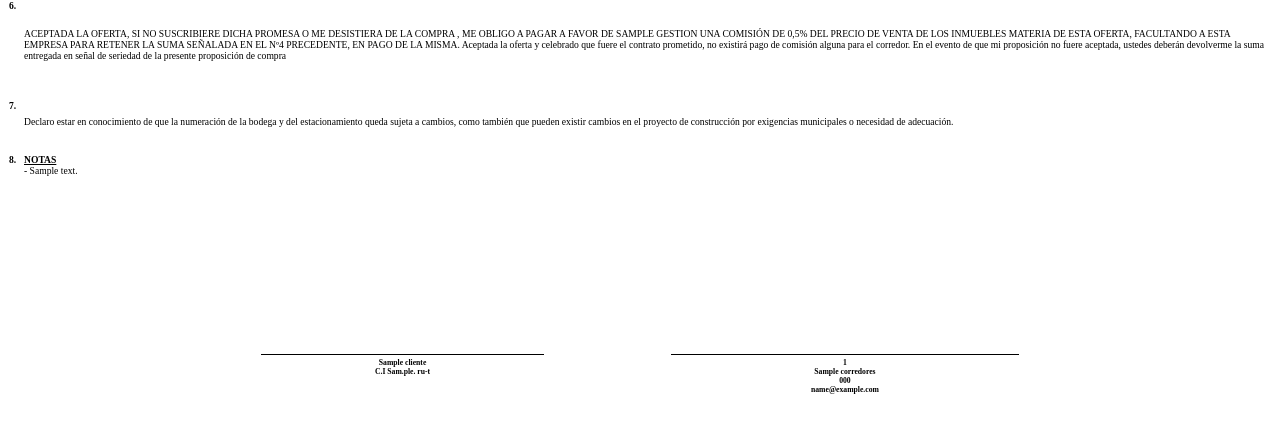
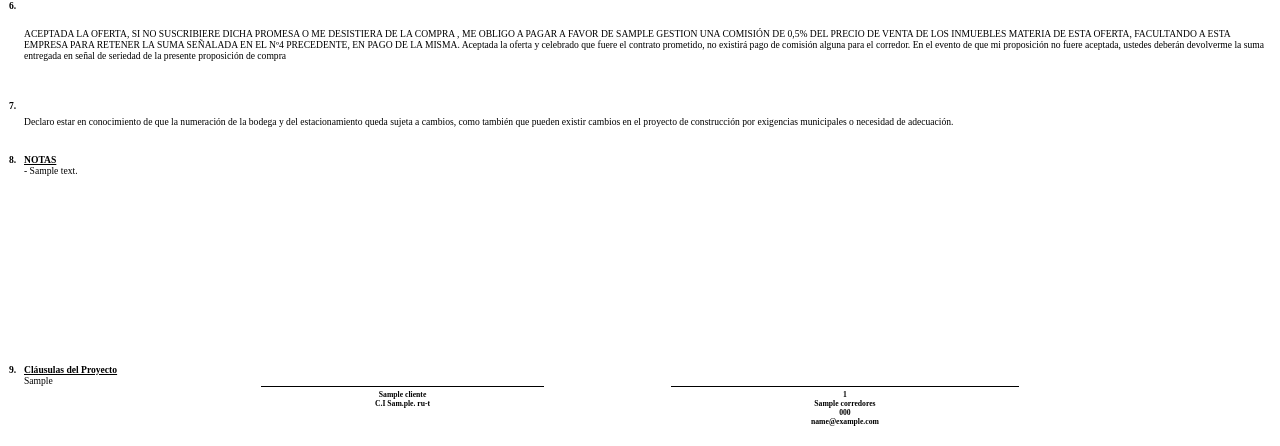
Before and after one commit to artur-master/ssilva-back-end, a Django app: template templates/oferta_add.html in a window 1280 px wide. Shown: the part 475-921 px from the top of the page. Before the commit the page ends 869 px from the top, so only its background shows below. Run offline with Django 3.2, Linux system fonts and the light colour scheme; the template is opened without the code that fills it: most values are stand-ins (such as "Sample title", 1, 10 or a date in 2020); parts of the project's set-up code (start-up, migrations or seed data) failed here and were passed over.

Commit message:
Add new field in Proyecto table

```diff
--- a/empresas_and_proyectos/models/proyectos.py
+++ b/empresas_and_proyectos/models/proyectos.py
@@ -187,6 +187,8 @@ class Proyecto(models.Model):
     MaxCuotas = models.IntegerField(null=True, blank=True, default=24)
     ModifiedDate = models.DateField(auto_now=True)
 
+    ProjectClauses = models.CharField(null=True, blank=True, max_length=1000)
+
     objects = ProyectosManager()
 
     #Escritura
--- a/templates/oferta_add.html
+++ b/templates/oferta_add.html
@@ -351,6 +351,18 @@
       </tr>
     </table>
 
+    {% if proyecto.ProjectClauses and proyecto.ProjectClauses != "" %}
+    <table style="width: 100%; margin-top: 10px;">
+      <tr>
+        <td style="width: 15px; vertical-align:top; padding-left: 1px;"> <strong>9.</strong> </td>
+        <td style="vertical-align: top;">
+          <strong> <span style="text-decoration:underline">Cláusulas del Proyecto</span></strong><br>
+          {{ proyecto.ProjectClauses }}
+        </td>
+      </tr>
+    </table>
+    {% endif %}
+
     <div id="footer_content">
       <table>
         <tr style="height:60px;">
--- a/ventas/views/cotizaciones.py
+++ b/ventas/views/cotizaciones.py
@@ -109,6 +109,7 @@ class CotizacionViewSet(viewsets.ModelViewSet):
     def create(self, request):
         data = request.data
         many = isinstance(data, list)
+
         serializer = CreateCotizacionSerializer(
             data=data, many=many, context={'request': request})
 
```
Also changed, not shown: empresas_and_proyectos/serializers/proyectos.py (+12 -1 lines), ventas/serializers/cotizaciones.py (line endings or trailing spaces).
